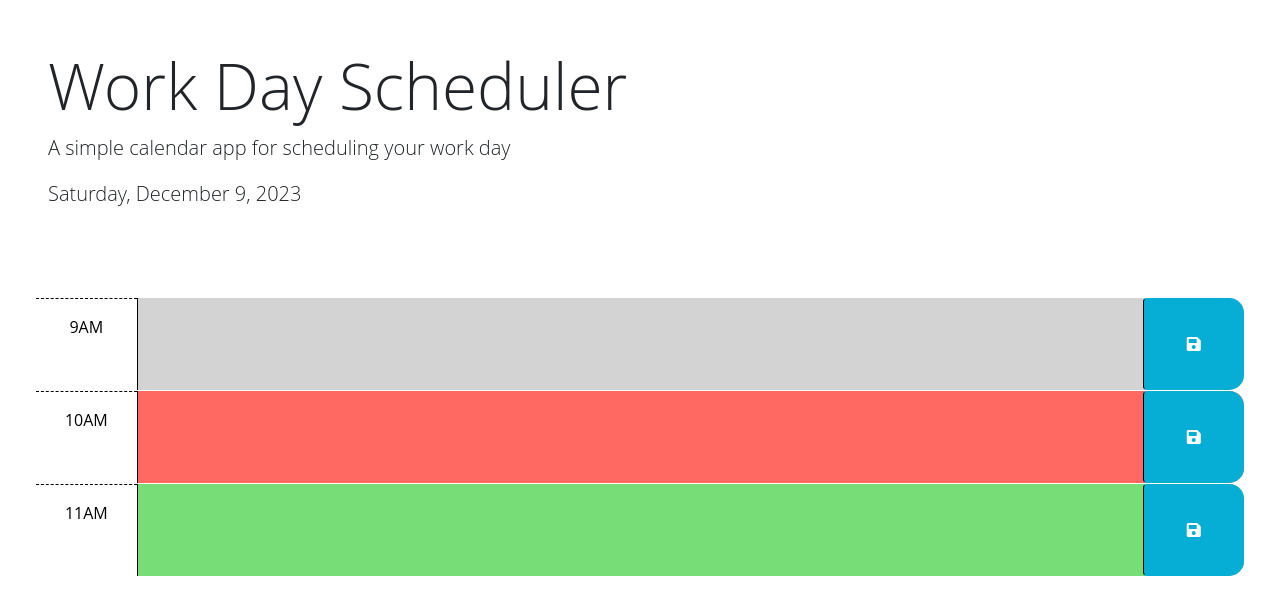
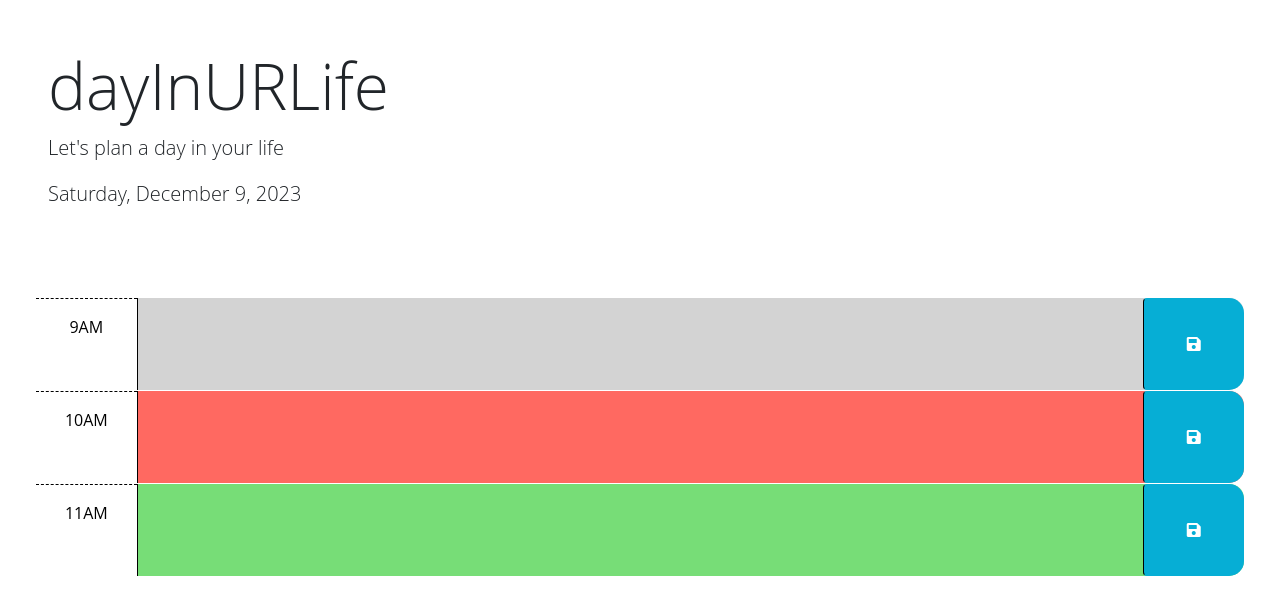
Before and after one commit to stevendreed/dayInURLife, a plain HTML site: page index.html in a window 1280 px wide. Drawn offline with nearby package versions, Linux system fonts and the light colour scheme.

Commit message:
updated page metadata with proj title

```diff
--- a/index.html
+++ b/index.html
@@ -33,7 +33,7 @@
       href="style.css"
     />
     <title>
-      Work Day Scheduler
+      Daily Planner
     </title>
   </head>
 
@@ -42,11 +42,11 @@
       class="p-5 mb-4">
       <h1
         class="display-3">
-        Work Day Scheduler
+        dayInURLife
         </h1>
       <p
         class="lead">
-        A simple calendar app for scheduling your work day
+        Let's plan a day in your life
         </p>
       <!-- currentDay text is filled with today's information -->
       <p
```
